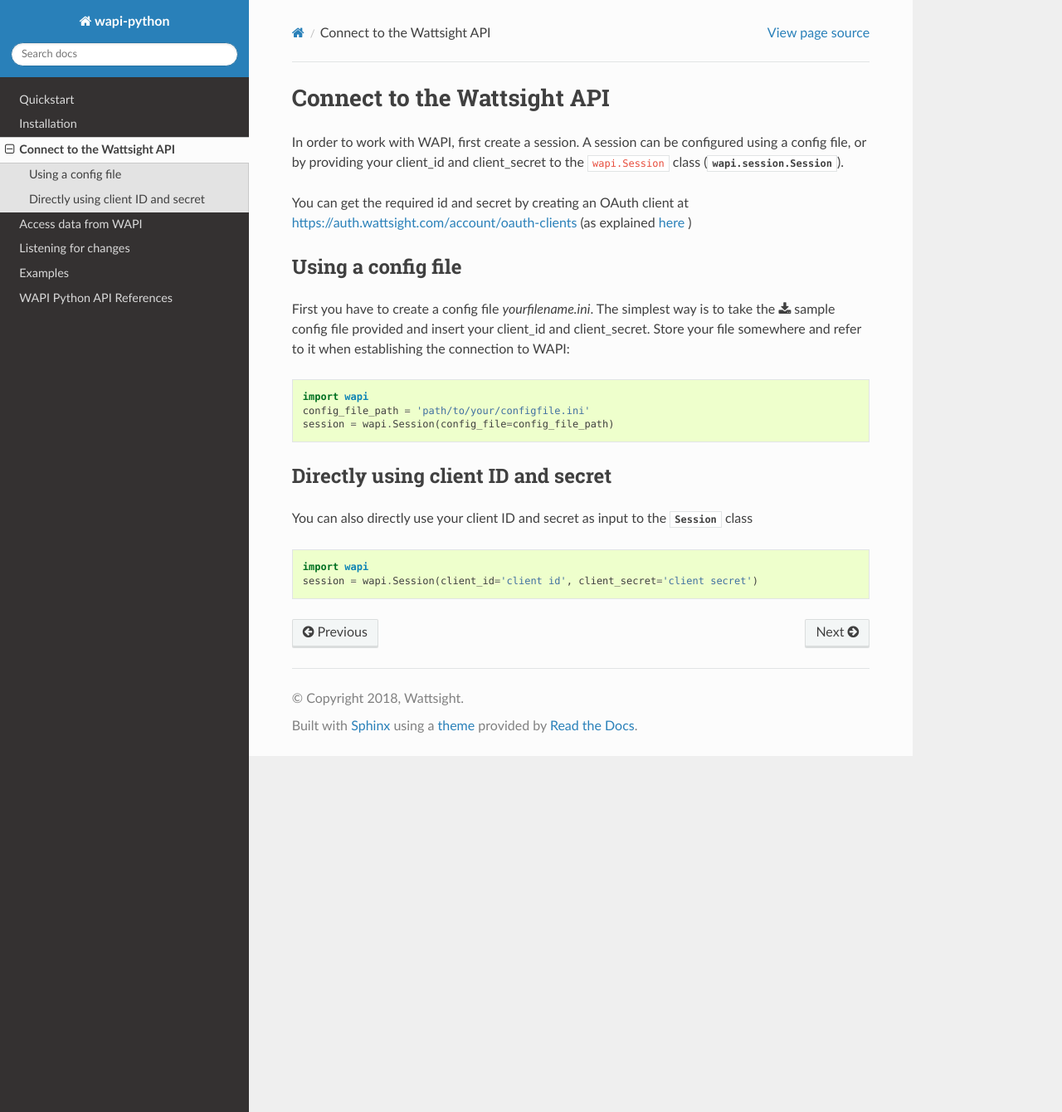
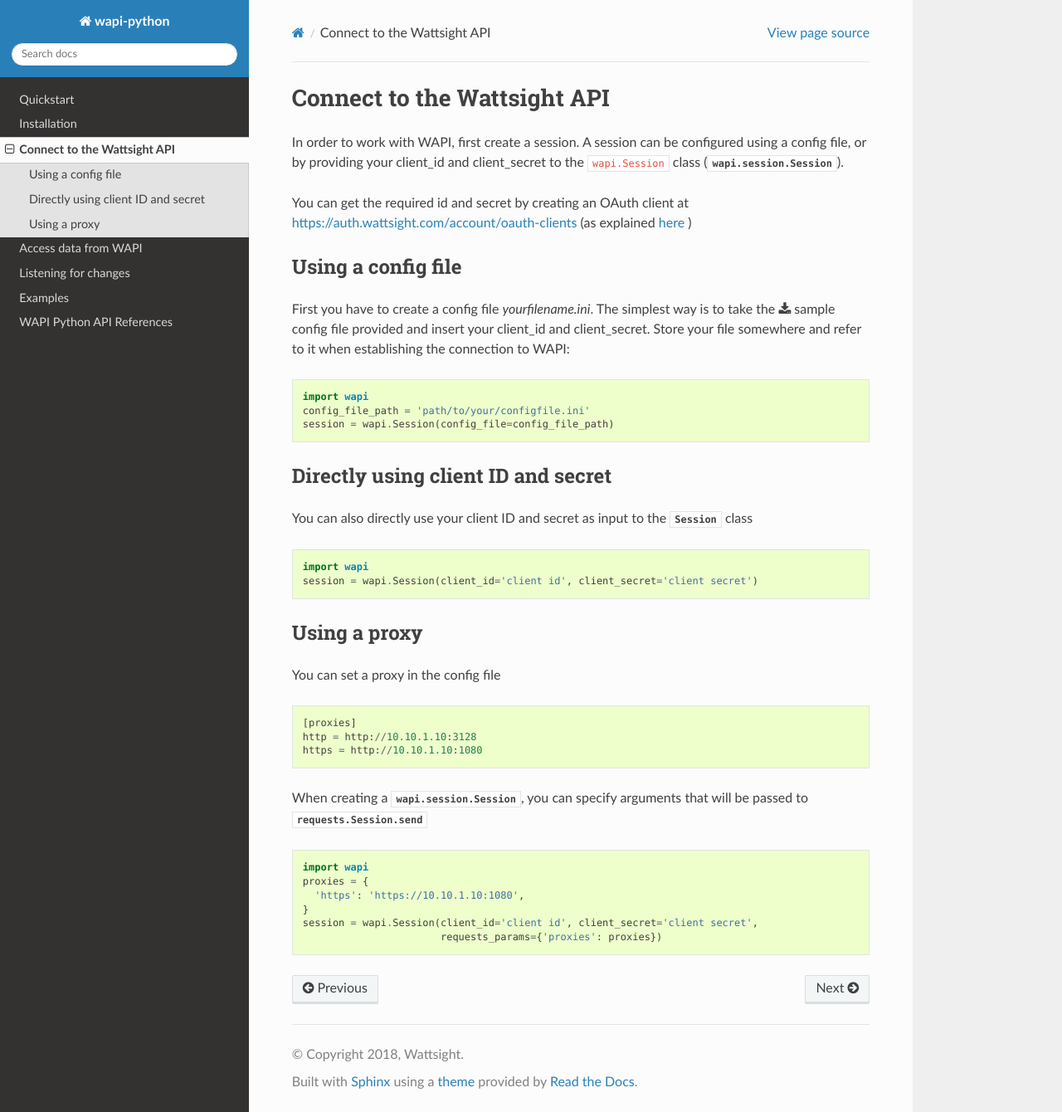
Before and after one commit to volueinsight/wapi-python, a Sphinx documentation site: the page built from docs/connect.rst, in a window 1280 px wide and 1340 px high. Shown: the whole window at 83% size. Built offline with Sphinx 7.4.7 and the Read the Docs theme 2.0.0, drawn with Linux system fonts in a browser that asks for light colours.

Commit message:
Add support for proxies and other requests parameters
HTTP / HTTPS proxies to use can be specified via config file
or when creating a Session. Other arguments recognized by requests can be
passed when creating a Session as well, and will be used with every request.

```diff
--- a/docs/connect.rst
+++ b/docs/connect.rst
@@ -36,5 +36,23 @@
     import wapi
     session = wapi.Session(client_id='client id', client_secret='client secret')
 
+Using a proxy
+-------------
+You can set a proxy in the config file ::
+
+    [proxies]
+    http = http://10.10.1.10:3128
+    https = http://10.10.1.10:1080
+
+When creating a :class:`wapi.session.Session`, you can specify arguments that will be passed to :class:`requests.Session.send` ::
+
+    import wapi
+    proxies = {
+      'https': 'https://10.10.1.10:1080',
+    }
+    session = wapi.Session(client_id='client id', client_secret='client secret',
+                           requests_params={'proxies': proxies})
+
+
 .. _sample config file: https://github.com/wattsight/wapi-python/tree/master/sampleconfig.ini
 .. _here: https://api.wattsight.com/#documentation
```
Also changed, not shown: 1 other file.
